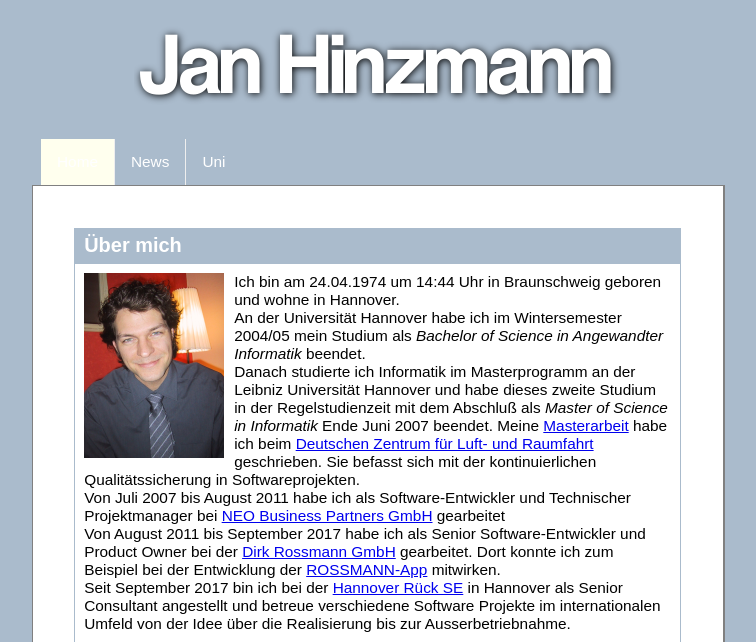
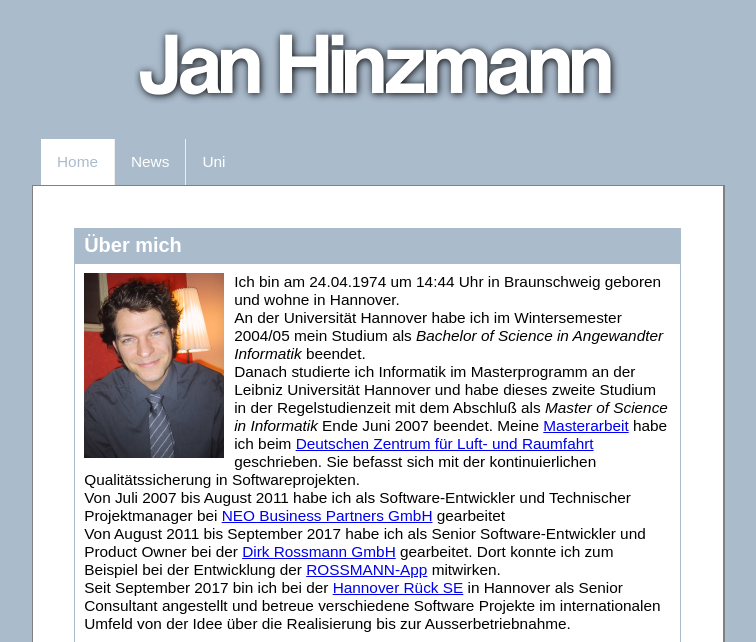
Before and after one commit to janykey/janykey.github.io, a PHP site: page / in a window 1280 px wide. Shown: the top 642 px of the page, without its empty margins (262-1018 px from the left). Run offline with PHP 8.4, Linux system fonts and the light colour scheme.

Commit message:
Update janhinzmann.css

```diff
--- a/style/janhinzmann.css
+++ b/style/janhinzmann.css
@@ -63,8 +63,8 @@ p {
     border-right: none;
 }
 .nav .active {
-    background-color: #ffe;
-}
+    background-color: #fff;
+    color: #abc; }
 
 .content {
     margin-left:auto;
```
